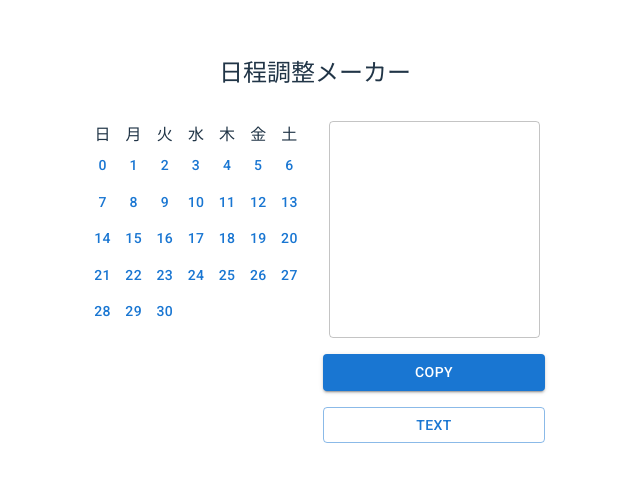
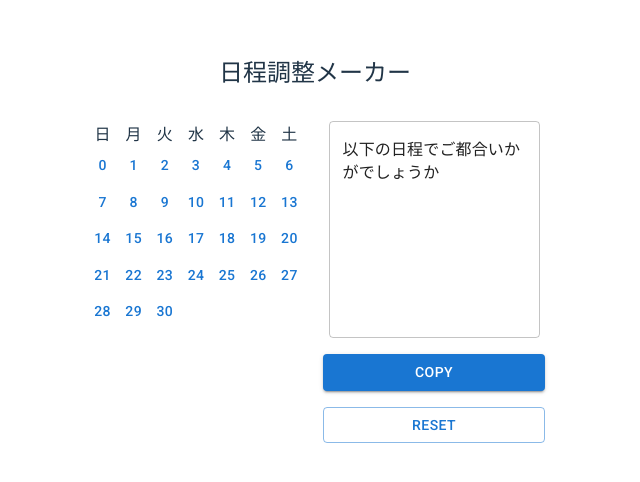
Before and after one commit to okayu-f/nittei, a React (Vite) app: page / in a window 1280 px wide. Shown: the part 150-632 px from the top of the page, without its empty margins (325-965 px from the left). Built offline with nearby package versions, Linux system fonts and the light colour scheme.

Commit message:
スタイルの適用（途中）

```diff
--- a/src/App.tsx
+++ b/src/App.tsx
@@ -2,8 +2,7 @@ import "./App.css";
 import Button from "@mui/material/Button";
 import Typography from "@mui/material/Typography";
 import Grid from "@mui/material/Grid";
-import { TextField } from "@mui/material";
-import TextareaAutosize from "@mui/material/TextareaAutosize";
+import { Box, Container, TextField } from "@mui/material";
 
 const Calender: React.FC = () => {
   const days: number[] = [...Array(31).keys()];
@@ -88,7 +87,7 @@ const Day: React.FC<DayProps> = (props) => {
 
 function App() {
   return (
-    <>
+    <Box sx={{ alignItems: 'flex-start' }}>
       <Typography variant="h5" component="h1" sx={{ mb: 4 }}>
         日程調整メーカー
       </Typography>
@@ -99,7 +98,7 @@ function App() {
         <Grid item xs={6}>
           <Grid container direction="column" spacing={2}>
             <Grid item>
-              <TextField multiline minRows={8}>
+              <TextField multiline minRows={8} defaultValue={"以下の日程でご都合いかがでしょうか"}>
                 日程調整メーカー
               </TextField>
             </Grid>
@@ -110,13 +109,13 @@ function App() {
             </Grid>
             <Grid item>
               <Button variant="outlined" fullWidth>
-                text
+                reset
               </Button>
             </Grid>
           </Grid>
         </Grid>
       </Grid>
-    </>
+    </Box>
   );
 }
 
```
